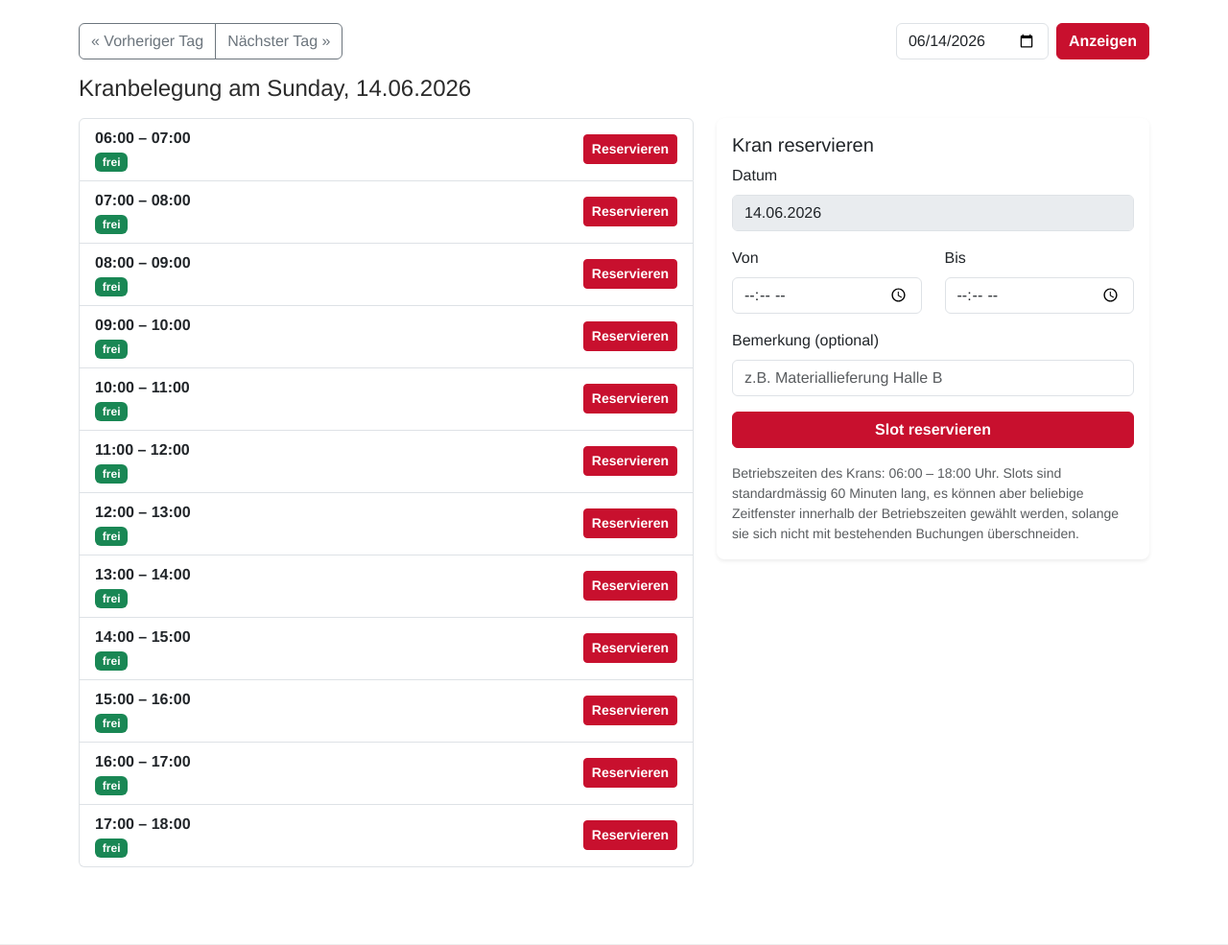
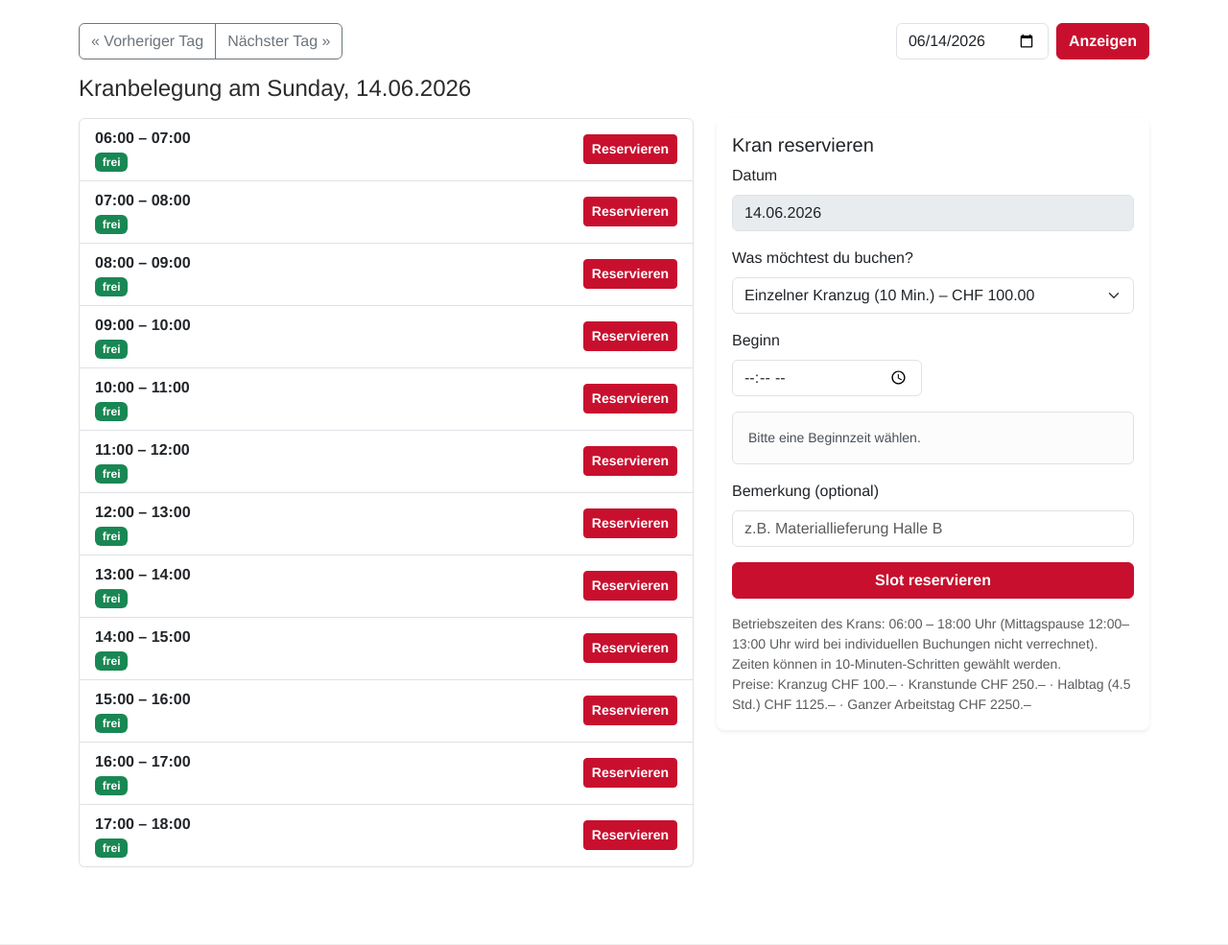
Before and after one commit to Jamas1414/kranlogistik, a Flask app: page /kalender in a window 1280 px wide. Shown: the part 59-1044 px from the top of the page at 96% size. Run offline with Flask 3, Linux system fonts and the light colour scheme; the visitor is signed in with stand-in values (Sample User, id 1); data that the repository does not hold is empty.

Commit message:
Update kalender.html

```diff
--- a/templates/kalender.html
+++ b/templates/kalender.html
@@ -26,6 +26,8 @@
                         <br>
                         <span class="text-muted small">
                             Reserviert von {{ slot.booking.user.firma }} ({{ slot.booking.user.name }})
+                            – {{ buchungsarten[slot.booking.buchungsart].label if slot.booking.buchungsart in buchungsarten else slot.booking.buchungsart }}
+                            (CHF {{ '%.2f'|format(slot.booking.preis) }})
                             {% if slot.booking.bemerkung %} – {{ slot.booking.bemerkung }}{% endif %}
                         </span>
                     {% else %}
@@ -41,7 +43,7 @@
                         {% endif %}
                     {% else %}
                         <button type="button" class="btn btn-sm btn-warning"
-                                onclick="reservieren('{{ slot.start.strftime('%H:%M') }}', '{{ slot.end.strftime('%H:%M') }}')">
+                                onclick="reservieren('{{ slot.start.strftime('%H:%M') }}')">
                             Reservieren
                         </button>
                     {% endif %}
@@ -55,22 +57,43 @@
         <div class="card shadow-sm">
             <div class="card-body">
                 <h5 class="card-title">Kran reservieren</h5>
-                <form method="POST" action="{{ url_for('buchen') }}">
+                <form method="POST" action="{{ url_for('buchen') }}" id="buchungsform">
                     <input type="hidden" name="datum" value="{{ ausgewaehlter_tag.isoformat() }}">
                     <div class="mb-3">
                         <label class="form-label">Datum</label>
                         <input type="text" class="form-control" value="{{ ausgewaehlter_tag.strftime('%d.%m.%Y') }}" disabled>
                     </div>
+
+                    <div class="mb-3">
+                        <label class="form-label">Was möchtest du buchen?</label>
+                        <select name="buchungsart" id="buchungsart" class="form-select" required>
+                            {% for key, info in buchungsarten.items() %}
+                            <option value="{{ key }}">
+                                {{ info.label }}{% if info.preis is not none %} – CHF {{ '%.2f'|format(info.preis) }}{% endif %}
+                            </option>
+                            {% endfor %}
+                        </select>
+                    </div>
+
                     <div class="row">
                         <div class="col-6 mb-3">
-                            <label class="form-label">Von</label>
-                            <input type="time" name="start" id="start" class="form-control" min="06:00" max="18:00" step="1800" required>
+                            <label class="form-label">Beginn</label>
+                            <input type="time" name="start" id="start" class="form-control"
+                                   min="{{ '%02d:00'|format(slot_start_hour) }}" max="{{ '%02d:00'|format(slot_end_hour) }}"
+                                   step="600" required>
                         </div>
-                        <div class="col-6 mb-3">
-                            <label class="form-label">Bis</label>
-                            <input type="time" name="end" id="end" class="form-control" min="06:00" max="18:00" step="1800" required>
+                        <div class="col-6 mb-3" id="ende-gruppe">
+                            <label class="form-label">Ende</label>
+                            <input type="time" name="end" id="end" class="form-control"
+                                   min="{{ '%02d:00'|format(slot_start_hour) }}" max="{{ '%02d:00'|format(slot_end_hour) }}"
+                                   step="600">
                         </div>
                     </div>
+
+                    <div class="alert alert-light border small" id="preis-hinweis">
+                        Bitte Buchungsart und Beginn wählen.
+                    </div>
+
                     <div class="mb-3">
                         <label class="form-label">Bemerkung (optional)</label>
                         <input type="text" name="bemerkung" class="form-control" placeholder="z.B. Materiallieferung Halle B">
@@ -78,9 +101,13 @@
                     <button type="submit" class="btn btn-warning w-100">Slot reservieren</button>
                 </form>
                 <p class="text-muted small mt-3 mb-0">
-                    Betriebszeiten des Krans: 06:00 – 18:00 Uhr. Slots sind standardmässig 60 Minuten lang,
-                    es können aber beliebige Zeitfenster innerhalb der Betriebszeiten gewählt werden,
-                    solange sie sich nicht mit bestehenden Buchungen überschneiden.
+                    Betriebszeiten des Krans: {{ '%02d:00'|format(slot_start_hour) }} – {{ '%02d:00'|format(slot_end_hour) }} Uhr
+                    (Mittagspause 12:00–13:00 Uhr wird bei individuellen Buchungen nicht verrechnet).
+                    Zeiten können in 10-Minuten-Schritten gewählt werden.
+                </p>
+                <p class="text-muted small mb-0">
+                    Preise: Kranzug CHF 100.– &middot; Kranstunde CHF 250.– &middot;
+                    Halbtag (4.5 Std.) CHF 1125.– &middot; Ganzer Arbeitstag CHF 2250.–
                 </p>
             </div>
         </div>
@@ -88,10 +115,99 @@
 </div>
 
 <script>
-function reservieren(start, end) {
+const BUCHUNGSARTEN = {{ buchungsarten | tojson }};
+const STUNDENSATZ = {{ stundensatz }};
+const SLOT_START = {{ slot_start_hour }};
+const SLOT_END = {{ slot_end_hour }};
+
+function toMinuten(hhmm) {
+    if (!hhmm) return null;
+    const teile = hhmm.split(':');
+    return parseInt(teile[0], 10) * 60 + parseInt(teile[1], 10);
+}
+
+function toHHMM(minuten) {
+    minuten = Math.max(0, Math.round(minuten));
+    const h = Math.floor(minuten / 60);
+    const m = minuten % 60;
+    return String(h).padStart(2, '0') + ':' + String(m).padStart(2, '0');
+}
+
+function aktualisierePreis() {
+    const art = document.getElementById('buchungsart').value;
+    const startVal = document.getElementById('start').value;
+    const endInput = document.getElementById('end');
+    const endeGruppe = document.getElementById('ende-gruppe');
+    const hinweis = document.getElementById('preis-hinweis');
+    const info = BUCHUNGSARTEN[art];
+
+    if (info.dauer_minuten !== null) {
+        // Feste Buchungsart: Endzeit/Preis sind fix
+        endeGruppe.classList.add('d-none');
+        endInput.required = false;
+
+        if (!startVal) {
+            hinweis.textContent = 'Bitte eine Beginnzeit wählen.';
+            return;
+        }
+        const startMin = toMinuten(startVal);
+        const endMin = startMin + info.dauer_minuten;
+        endInput.value = toHHMM(endMin);
+
+        if (endMin > SLOT_END * 60 || startMin < SLOT_START * 60) {
+            hinweis.innerHTML = '<span class="text-danger">Dieser Zeitraum liegt ausserhalb der Betriebszeiten (' +
+                String(SLOT_START).padStart(2,'0') + ':00 – ' + String(SLOT_END).padStart(2,'0') + ':00 Uhr).</span>';
+            return;
+        }
+        hinweis.innerHTML = 'Zeitraum: <strong>' + toHHMM(startMin) + ' – ' + toHHMM(endMin) + ' Uhr</strong>' +
+            '<br>Preis: <strong>CHF ' + info.preis.toFixed(2) + '</strong> (' + info.label + ')';
+    } else {
+        // Individuell: Endzeit frei wählbar, Preis nach Stundensatz (abzgl. Mittagspause)
+        endeGruppe.classList.remove('d-none');
+        endInput.required = true;
+
+        if (!startVal || !endInput.value) {
+            hinweis.textContent = 'Bitte Beginn und Ende wählen.';
+            return;
+        }
+        const startMin = toMinuten(startVal);
+        const endMin = toMinuten(endInput.value);
+
+        if (endMin <= startMin) {
+            hinweis.innerHTML = '<span class="text-danger">Das Ende muss nach dem Beginn liegen.</span>';
+            return;
+        }
+        if (startMin < SLOT_START * 60 || endMin > SLOT_END * 60) {
+            hinweis.innerHTML = '<span class="text-danger">Dieser Zeitraum liegt ausserhalb der Betriebszeiten (' +
+                String(SLOT_START).padStart(2,'0') + ':00 – ' + String(SLOT_END).padStart(2,'0') + ':00 Uhr).</span>';
+            return;
+        }
+
+        let dauer = endMin - startMin;
+        const pauseStart = 12 * 60, pauseEnde = 13 * 60;
+        const overlap = Math.max(0, Math.min(endMin, pauseEnde) - Math.max(startMin, pauseStart));
+        dauer -= overlap;
+
+        const preis = Math.max(0, dauer) / 60 * STUNDENSATZ;
+        let hinweisText = 'Zeitraum: <strong>' + toHHMM(startMin) + ' – ' + toHHMM(endMin) + ' Uhr</strong>';
+        if (overlap > 0) {
+            hinweisText += ' (Mittagspause 12:00–13:00 Uhr wird nicht verrechnet)';
+        }
+        hinweisText += '<br>Preis: <strong>CHF ' + preis.toFixed(2) + '</strong> (CHF ' + STUNDENSATZ.toFixed(2) + ' / Kranstunde)';
+        hinweis.innerHTML = hinweisText;
+    }
+}
+
+document.getElementById('buchungsart').addEventListener('change', aktualisierePreis);
+document.getElementById('start').addEventListener('change', aktualisierePreis);
+document.getElementById('end').addEventListener('change', aktualisierePreis);
+
+function reservieren(start) {
     document.getElementById('start').value = start;
-    document.getElementById('end').value = end;
+    aktualisierePreis();
     window.scrollTo({top: document.body.scrollHeight, behavior: 'smooth'});
 }
+
+aktualisierePreis();
 </script>
 {% endblock %}
```
